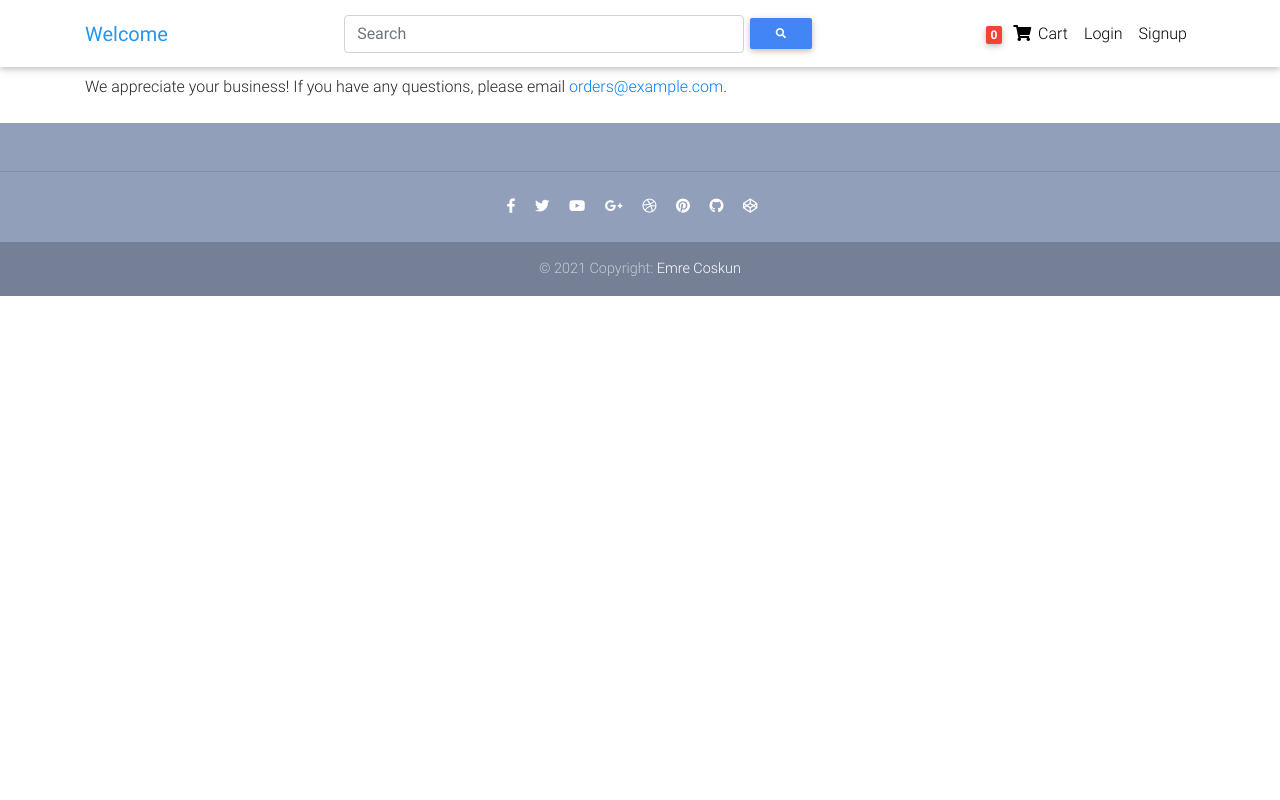
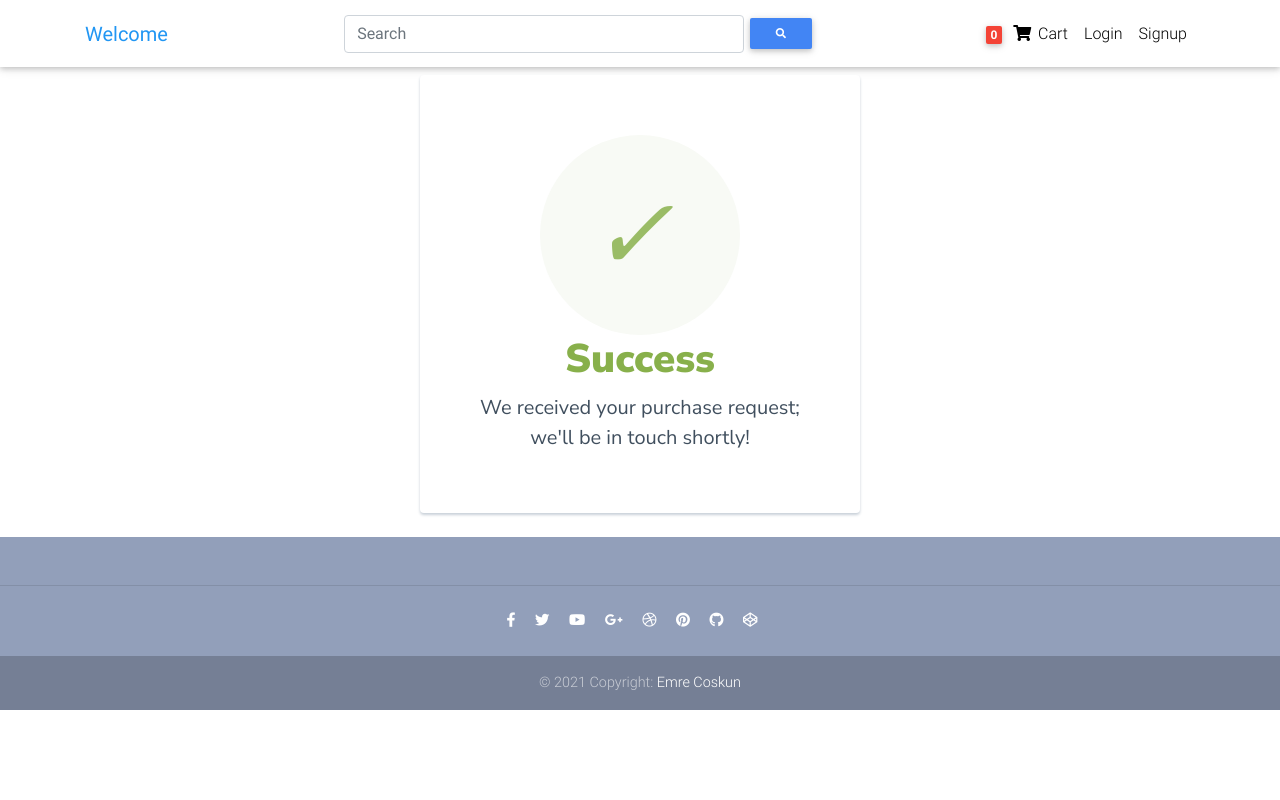
Before and after one commit to emrecoskun705/e_commerce, a Django app: page /success/ in a window 1280 px wide. Run offline with Django 3.2, Linux system fonts and the light colour scheme; some libraries are stand-ins or nearby versions.

Commit message:
update checkout view

```diff
--- a/core/views.py
+++ b/core/views.py
@@ -164,7 +164,8 @@ class CheckoutView(LoginRequiredMixin, View):
         if form and form fields are valid for address and order model,
         we will continue to payment part
         """
-        form = CheckoutForm(self.request.POST or None)
+        #first we need to catch the user for __init__, then fetch the post
+        form = CheckoutForm(self.request.user, self.request.POST)
         order = get_object_or_404(Order, user=self.request.user, is_ordered=False)
         if form.is_valid():
             first_name = form.cleaned_data.get('first_name')
@@ -175,43 +176,50 @@ class CheckoutView(LoginRequiredMixin, View):
             else:
                 messages.warning(self.request, 'Please enter your name')
                 return redirect('core:checkout')
+
+            #shipping address informations
             address_title = form.cleaned_data.get('shipping_address_title')
             country = form.cleaned_data.get('country')
             province = form.cleaned_data.get('province')
             zip = form.cleaned_data.get('zip')
             address_detail = form.cleaned_data.get('address_detail')
-            #if they are not empty it will continue
-            if address_title and country and province and zip and address_detail:
-                address = Address(
-                    user = self.request.user,
-                    address_title = address_title,
-                    country = country,
-                    province = province,
-                    zip = zip,
-                    detail = address_detail
-                )
 
-                address.save()
+            #billing address informations
+            billing_address_title = form.cleaned_data.get('billing_address_title')
+            billing_country = form.cleaned_data.get('billing_country')
+            billing_province = form.cleaned_data.get('billing_province')
+            billing_zip = form.cleaned_data.get('billing_zip')
+            billing_address_detail = form.cleaned_data.get('billing_address_detail')
+
+            #shipping address choice fields values
+            shipping_address = form.cleaned_data.get('shipping_address')
+            billing_address = form.cleaned_data.get('billing_address')
+            # if addresses are not none, it means that address has been selected
+            if shipping_address != "None":
+                shipping_address = get_object_or_404(Address, pk=int(shipping_address))
             else:
-                messages.warning(self.request, "Please enter a valid address")
-                return redirect('core:checkout')
+                shipping_address = None
 
-            #if same billing address is true, shipping and billing address will be same
-            if form.cleaned_data.get('same_billing_address'):
-                order.shipping_address = address
-                order.billing_address = address
+            if billing_address != "None":
+                billing_address = get_object_or_404(Address, pk=int(billing_address))
+            else:
+                billing_address = None
 
+            # check all fields then update the order
+            if (shipping_address is not None) and (billing_address is not None):
+                order.shipping_address = shipping_address
+                order.billing_address = billing_address
                 order.save()
-                #return redirect('core:payment')
-            else:
-                # if it is not same billing address
-                billing_address_title = form.cleaned_data.get('billing_address_title')
-                billing_country = form.cleaned_data.get('billing_country')
-                billing_province = form.cleaned_data.get('billing_province')
-                billing_zip = form.cleaned_data.get('billing_zip')
-                billing_address_detail = form.cleaned_data.get('billing_address_detail')
+            elif (shipping_address is not None) and (form.cleaned_data.get('same_billing_address')):
+                order.shipping_address = shipping_address
+                order.billing_address = shipping_address
+                order.save()
+            elif (billing_address is not None) and (form.cleaned_data.get('same_billing_address')):
+                order.shipping_address = billing_address
+                order.billing_address = billing_address
+                order.save()
+            elif shipping_address is not None:
                 if billing_address_title and billing_country and billing_province and billing_zip and billing_address_detail:
-
                     address_billing = Address(
                         user = self.request.user,
                         address_title = billing_address_title,
@@ -222,16 +230,82 @@ class CheckoutView(LoginRequiredMixin, View):
                     )
 
                     address_billing.save()
+                    order.shipping_address = shipping_address
+                    order.billing_address = address_billing
+                    order.save()
+                else:
+                    messages.warning(self.request, "Please enter a valid address")
+                    return redirect('core:checkout')
+            elif billing_address is not None:
+                if address_title and country and province and zip and address_detail:
+                    address = Address(
+                        user = self.request.user,
+                        address_title = address_title,
+                        country = country,
+                        province = province,
+                        zip = zip,
+                        detail = address_detail
+                    )
 
+                    address.save()
                     order.shipping_address = address
-                    order.billing_address = address_billing
+                    order.billing_address = billing_address
+                    order.save()
+                else:
+                    messages.warning(self.request, "Please enter a valid address")
+                    return redirect('core:checkout')
+            else:
+
+                #if they are not empty it will continue for shipping address
+                if address_title and country and province and zip and address_detail:
+                    address = Address(
+                        user = self.request.user,
+                        address_title = address_title,
+                        country = country,
+                        province = province,
+                        zip = zip,
+                        detail = address_detail
+                    )
+
+                    address.save()
+                else:
+                    messages.warning(self.request, "Please enter a valid address")
+                    return redirect('core:checkout')
+
+                #if same billing address is true, shipping and billing address will be same
+                if form.cleaned_data.get('same_billing_address'):
+                    order.shipping_address = address
+                    order.billing_address = address
 
                     order.save()
+                    #return redirect('core:payment')
+                else:
+                    # if it is not same billing address
+
+                    if billing_address_title and billing_country and billing_province and billing_zip and billing_address_detail:
+
+                        address_billing = Address(
+                            user = self.request.user,
+                            address_title = billing_address_title,
+                            country = billing_country,
+                            province = billing_province,
+                            zip = billing_zip,
+                            detail = billing_address_detail
+                        )
+
+                        address_billing.save()
+
+                        order.shipping_address = address
+                        order.billing_address = address_billing
+
+                        order.save()
 
 
-                else:
-                    messages.warning(self.request, "Please enter a valid billing address")
-                    return redirect('core:checkout')
+                    else:
+                        messages.warning(self.request, "Please enter a valid billing address")
+                        return redirect('core:checkout')
+
+            #stripe
             YOUR_DOMAIN = "http://127.0.0.1:8000"
             #Store the product items in line items list
             line_items = []
--- a/templates/account/password_change.html
+++ b/templates/account/password_change.html
@@ -1,4 +1,4 @@
-{% extends "account/base.html" %}
+{% extends "base.html" %}
 
 {% load i18n %}
 
@@ -10,7 +10,7 @@
     <form method="POST" action="{% url 'account_change_password' %}" class="password_change">
         {% csrf_token %}
         {{ form.as_p }}
-        <button type="submit" name="action">{% trans "Change Password" %}</button>
+        <button class="btn btn-primary" type="submit" name="action">{% trans "Change Password" %}</button>
         <a href="{% url 'account_reset_password' %}">{% trans "Forgot Password?" %}</a>
     </form>
 {% endblock %}
--- a/templates/account/password_reset.html
+++ b/templates/account/password_reset.html
@@ -1,4 +1,4 @@
-{% extends "account/base.html" %}
+{% extends "base.html" %}
 
 {% load i18n %}
 {% load account %}
@@ -17,7 +17,7 @@
     <form method="POST" action="{% url 'account_reset_password' %}" class="password_reset">
         {% csrf_token %}
         {{ form.as_p }}
-        <input type="submit" value="{% trans 'Reset My Password' %}" />
+        <input type="submit" class="btn btn-primary" value="{% trans 'Reset My Password' %}" />
     </form>
 
     <p>{% blocktrans %}Please contact us if you have any trouble resetting your password.{% endblocktrans %}</p>
--- a/templates/account/password_reset_done.html
+++ b/templates/account/password_reset_done.html
@@ -1,4 +1,4 @@
-{% extends "account/base.html" %}
+{% extends "base.html" %}
 
 {% load i18n %}
 {% load account %}
--- a/templates/account/password_reset_from_key.html
+++ b/templates/account/password_reset_from_key.html
@@ -1,4 +1,4 @@
-{% extends "account/base.html" %}
+{% extends "base.html" %}
 
 {% load i18n %}
 {% block head_title %}{% trans "Change Password" %}{% endblock %}
@@ -14,7 +14,7 @@
             <form method="POST" action="{{ action_url }}">
                 {% csrf_token %}
                 {{ form.as_p }}
-                <input type="submit" name="action" value="{% trans 'change password' %}"/>
+                <input type="submit" class="btn btn-primary" name="action" value="{% trans 'change password' %}"/>
             </form>
         {% else %}
             <p>{% trans 'Your password is now changed.' %}</p>
--- a/templates/account/password_reset_from_key_done.html
+++ b/templates/account/password_reset_from_key_done.html
@@ -1,4 +1,4 @@
-{% extends "account/base.html" %}
+{% extends "base.html" %}
 
 {% load i18n %}
 {% block head_title %}{% trans "Change Password" %}{% endblock %}
--- a/templates/account/password_set.html
+++ b/templates/account/password_set.html
@@ -1,4 +1,4 @@
-{% extends "account/base.html" %}
+{% extends "base.html" %}
 
 {% load i18n %}
 
@@ -10,6 +10,6 @@
     <form method="POST" action="{% url 'account_set_password' %}" class="password_set">
         {% csrf_token %}
         {{ form.as_p }}
-        <input type="submit" name="action" value="{% trans 'Set Password' %}"/>
+        <input class="btn btn-primary" type="submit" name="action" value="{% trans 'Set Password' %}"/>
     </form>
 {% endblock %}
--- a/templates/account/signup_closed.html
+++ b/templates/account/signup_closed.html
@@ -1,4 +1,4 @@
-{% extends "account/base.html" %}
+{% extends "base.html" %}
 
 {% load i18n %}
 
--- a/templates/account/verification_sent.html
+++ b/templates/account/verification_sent.html
@@ -1,4 +1,4 @@
-{% extends "account/base.html" %}
+{% extends "base.html" %}
 
 {% load i18n %}
 
--- a/templates/account/verified_email_required.html
+++ b/templates/account/verified_email_required.html
@@ -1,4 +1,4 @@
-{% extends "account/base.html" %}
+{% extends "base.html" %}
 
 {% load i18n %}
 
--- a/templates/snippets/success.html
+++ b/templates/snippets/success.html
@@ -1,8 +1,52 @@
 {% extends "base.html" %}
 
+{% block head_section %}
+<link href="https://fonts.googleapis.com/css?family=Nunito+Sans:400,400i,700,900&display=swap" rel="stylesheet">
+<style>
+    body {
+      text-align: center;
+    }
+    .card {
+        text-align: center;
+        padding: 40px 0;
+        background: #EBF0F5;
+      }
+        .successh1 {
+          color: #88B04B;
+          font-family: "Nunito Sans", "Helvetica Neue", sans-serif;
+          font-weight: 900;
+          font-size: 40px;
+          margin-bottom: 10px;
+        }
+        .successp {
+          color: #404F5E;
+          font-family: "Nunito Sans", "Helvetica Neue", sans-serif;
+          font-size:20px;
+          margin: 0;
+        }
+      .successi {
+        color: #9ABC66;
+        font-size: 100px;
+        line-height: 200px;
+        margin-left:-15px;
+      }
+      .card {
+        background: white;
+        padding: 60px;
+        border-radius: 4px;
+        box-shadow: 0 2px 3px #C8D0D8;
+        display: inline-block;
+        margin: 0 auto;
+      }
+</style>
+{% endblock head_section %}
+
 {% block content %}
-<p>
-    We appreciate your business! If you have any questions, please email
-    <a href="mailto:orders@example.com">orders@example.com</a>.
-</p>
+<div class="card">
+  <div style="border-radius:200px; height:200px; width:200px; background: #F8FAF5; margin:0 auto;">
+    <i class="checkmark successi">✓</i>
+  </div>
+  <h1 class="successh1">Success</h1>
+  <p class="successp">We received your purchase request;<br/> we'll be in touch shortly!</p>
+</div>
 {% endblock content %}
```
Also changed, not shown: core/forms.py (+18 -0 lines), templates/checkout.html (+10 -1 lines).
